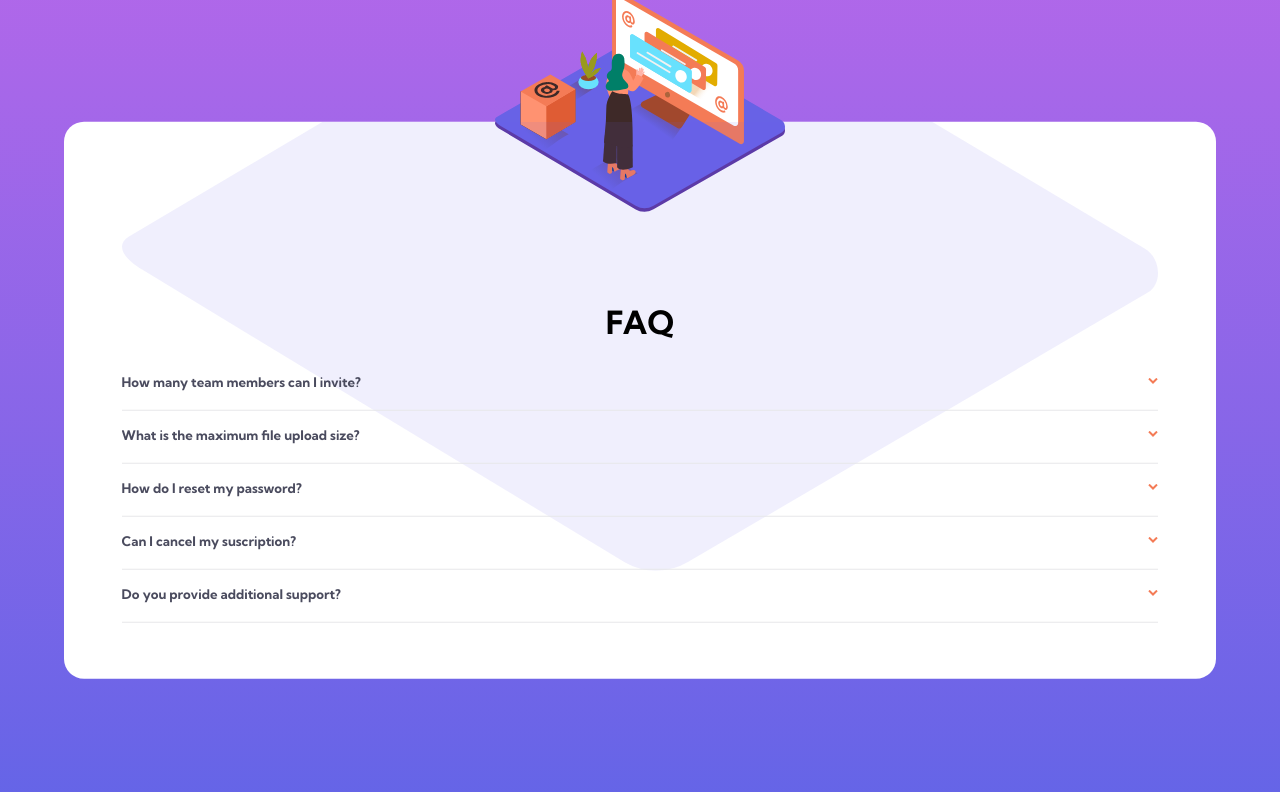
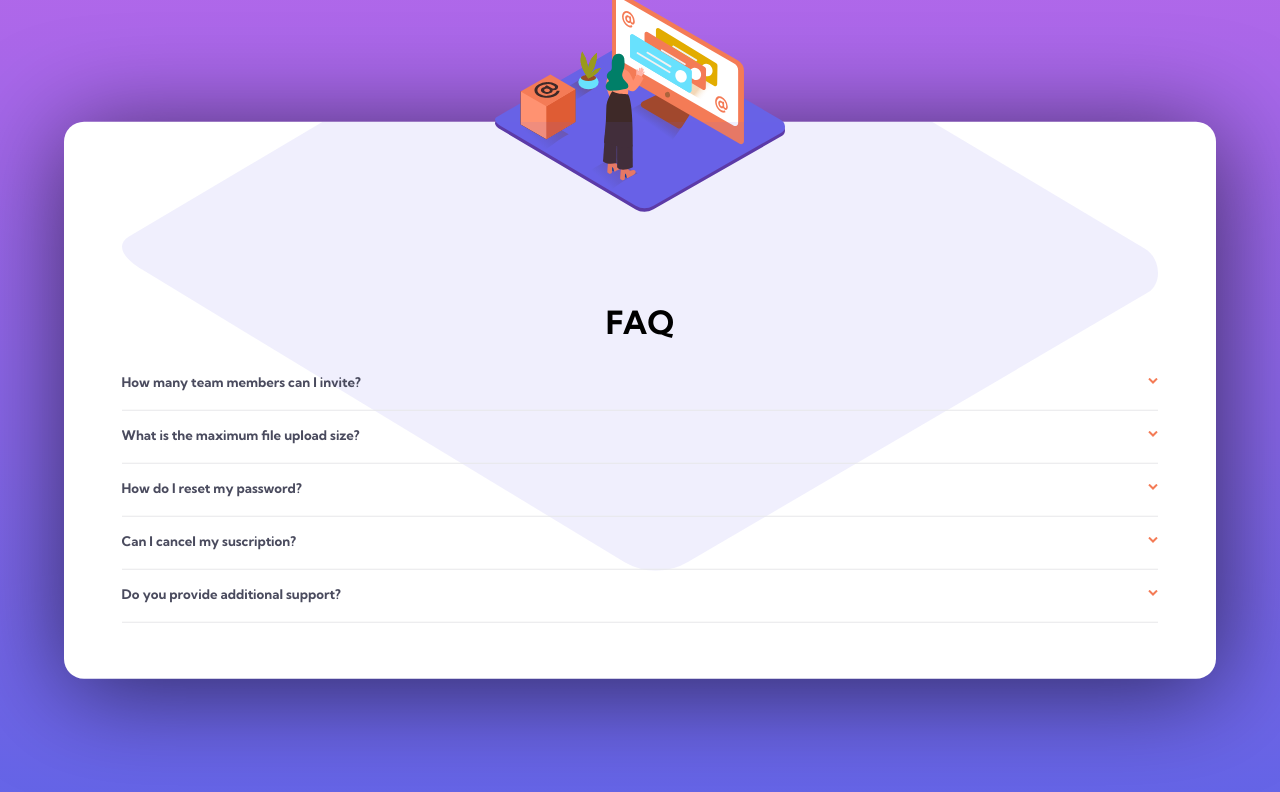
Before and after one commit to OscarAnillo/faq-accordion-fe, a React (Create React App) app: page / in a window 1280 px wide. Shown: the top 792 px of the page. Built offline with nearby package versions, Linux system fonts and the light colour scheme.

Commit message:
add card shadow

```diff
--- a/src/App.css
+++ b/src/App.css
@@ -22,6 +22,7 @@
   top: 50%;
   left: 50%;
   transform: translate(-50%, -50%);
+  box-shadow: 2px 10px 100px rgb(0 0 0 / 0.6);
 }
 
 .bg-img {
```
